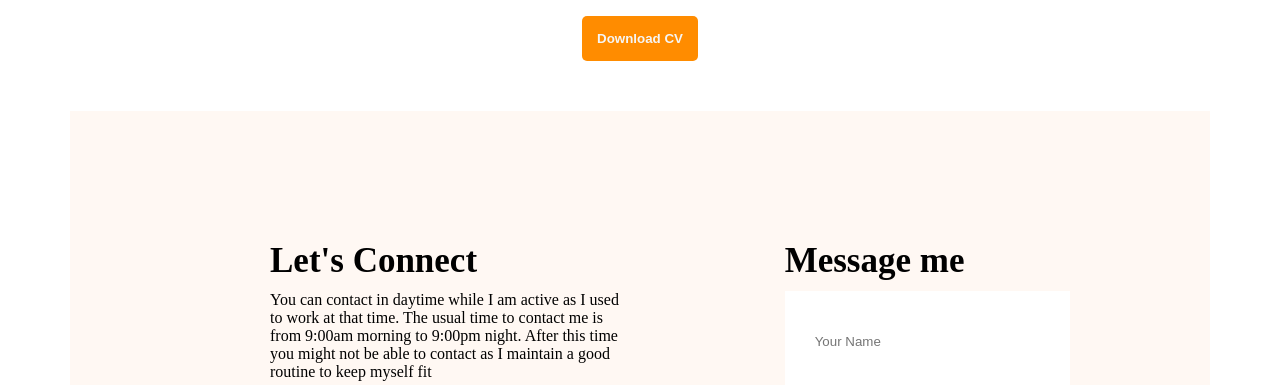
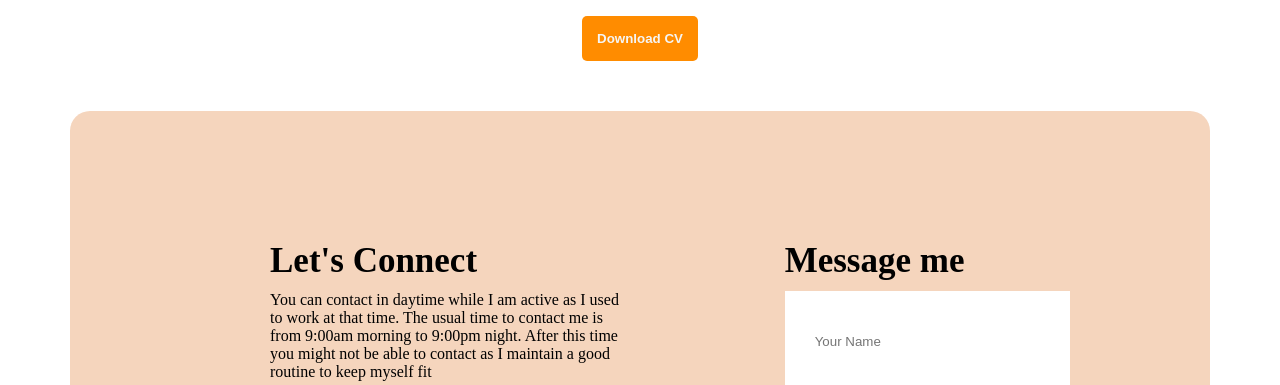
Before and after one commit to HasibUddin1/developer-portfolio, a plain HTML site: page index.html in a window 1280 px wide. Shown: the part 2870-3255 px from the top of the page. Drawn offline with Linux system fonts and the light colour scheme.

Commit message:
added color on footer

```diff
--- a/styles/portfolio.css
+++ b/styles/portfolio.css
@@ -187,10 +187,11 @@ main {
     margin-bottom: 10px;
 }
 .contact{
-    background-color: #fff8f3;
+    background-color: #f5d5bd;
     display: flex;
     gap: 150px;
     padding: 130px 200px;
+    border-radius: 20px;
 }
 .footer-paragraph{
     margin-bottom: 10px;
```
